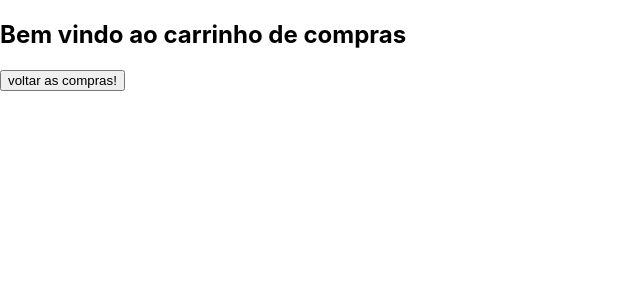
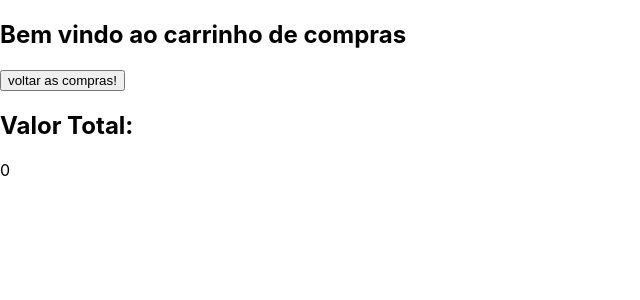
Before and after one commit to Denilson-Santuchi/My-Shopping-Cart, a React (Create React App) app in the folder my-shopping-cart/: page /cart in a window 1280 px wide. Shown: the top 300 px of the page, without its empty margins (0-640 px from the left). Built offline with nearby package versions, Linux system fonts and the light colour scheme.

Commit message:
add sum of prices

```diff
--- a/my-shopping-cart/src/pages/Cart.js
+++ b/my-shopping-cart/src/pages/Cart.js
@@ -19,6 +19,12 @@ export default function Cart() {
             </div>
           )}
       </section>
+      <div>
+        <h2>Valor Total:</h2>
+        {cartProducts === null ? <h1>carregando...</h1> :
+          cartProducts.reduce((prev, curr) => prev + Number(curr.price), 0)
+        }
+      </div>
     </section>
   )
 }
```
